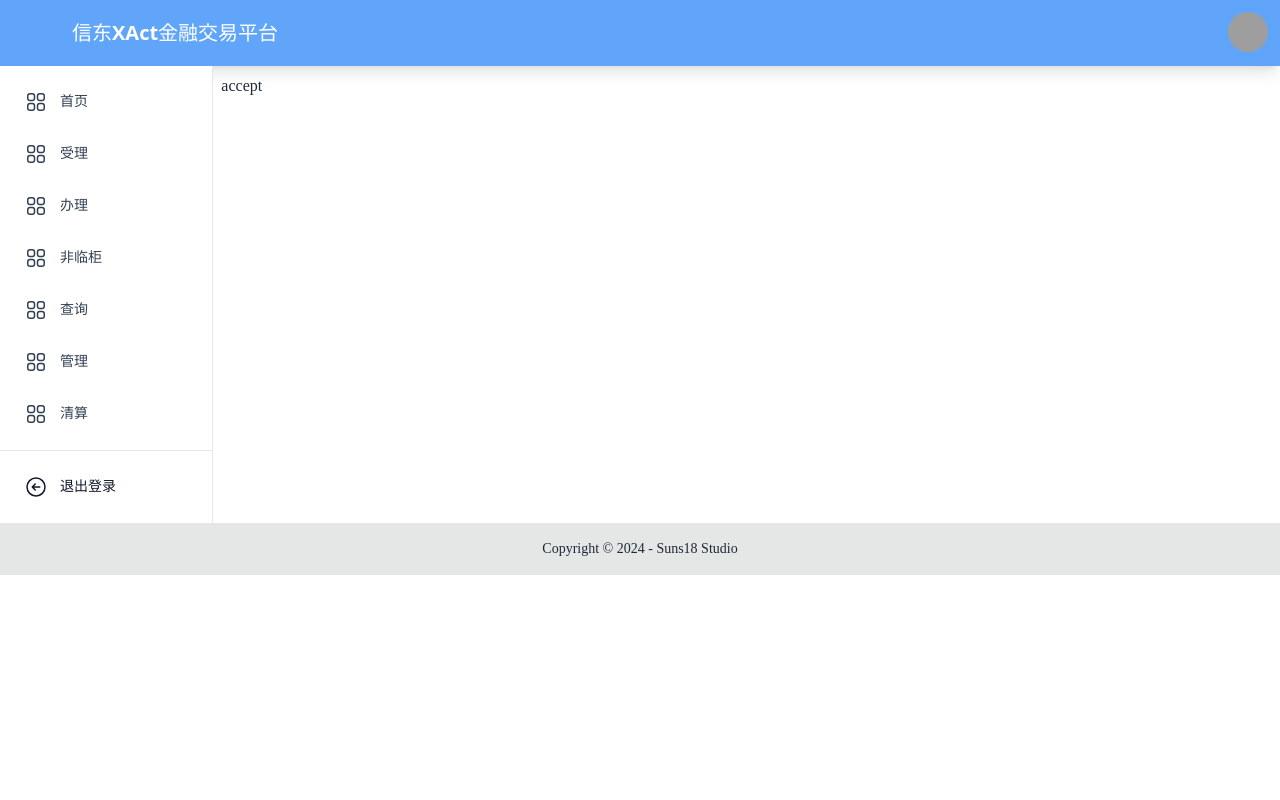
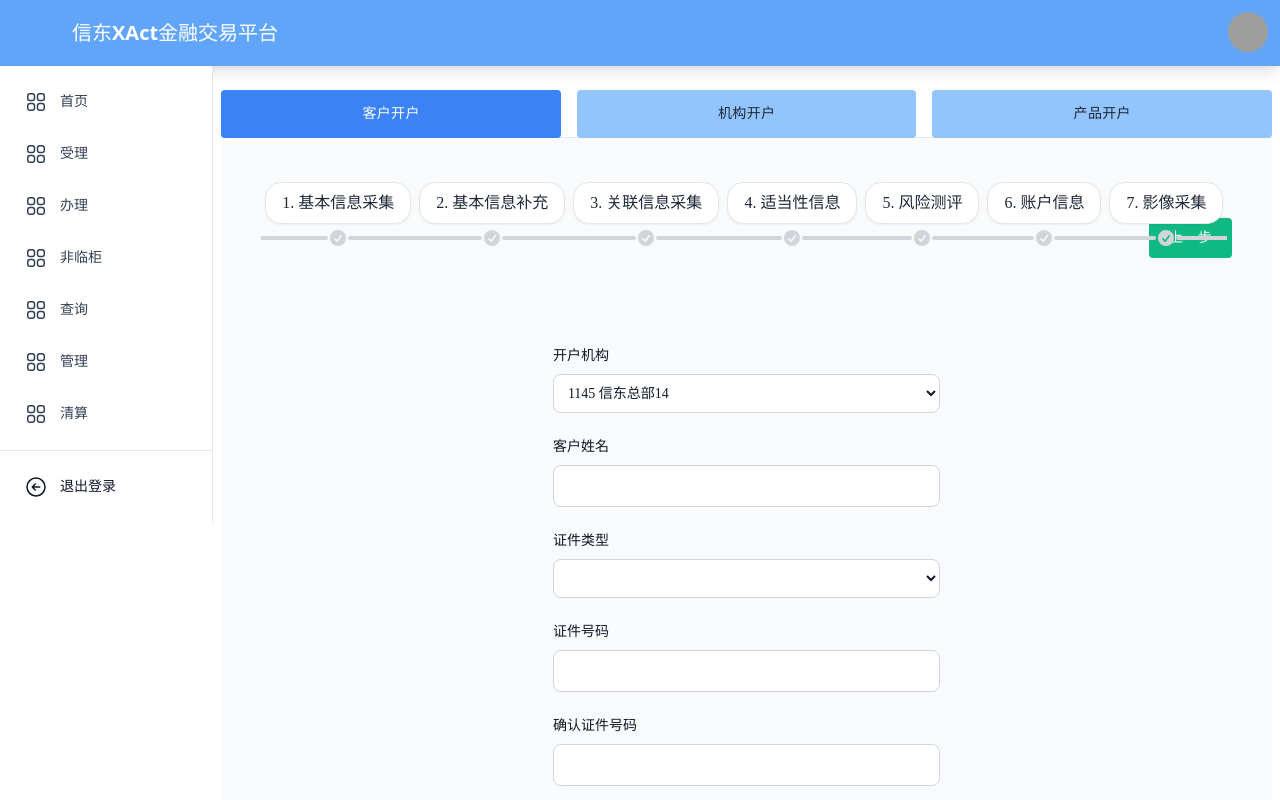
Before and after one commit to suns-18/Xindong-tranxact-front, a Vue app: page /accept/register in a window 1280 px wide. Shown: the top 800 px of the page. Built offline with nearby package versions, Linux system fonts and the light colour scheme; grey boxes are pictures that could not be loaded.

Commit message:
feat: Accept.vue: default page for identifying customer

```diff
--- a/src/pages/Accept.vue
+++ b/src/pages/Accept.vue
@@ -1,11 +1,86 @@
 <script setup lang="ts">
+import {useRoute} from "vue-router";
+import {computed} from "vue";
+import CustomerIdentify from "@/components/accept/CustomerIdentify.vue";
 
+const route = useRoute()
+const isRoot = computed(() => {
+    return route.name == 'acceptRoot'
+})
+const currentPath = computed(() => {
+    return route.path
+})
+
+
+interface MenuItem {
+    title: string,
+    desc: string,
+    path: string,
+    icon: string
+}
+
+const menuItems: MenuItem[] = [
+    {title: "客户开户", path: "/accept/register", icon: "", desc: "为新客户创建、登记账户"},
+    {title: "机构开户", path: "/accept/1", icon: "", desc: "为新机构创建、登记账户"},
+    {title: "产品开户", path: "/accept/2", icon: "", desc: "为新产品创建、登记账户"},
+]
 </script>
 
 <template>
-accept
+    <div class="w-full">
+        <section class="w-full mt-4" aria-multiselectable="false">
+            <ul class="flex flex-row gap-4 items-center border-b border-slate-200" role="tablist">
+                <li class="flex-1" role="presentation" v-for="(item,index) in menuItems">
+                    <router-link
+                            :class="currentPath == item.path?
+                            `tab-button-current text-white`: `tab-button-others hover:text-white`"
+                            :to="item.path">
+                        <span>{{ item.title }}</span>
+                    </router-link>
+                </li>
+            </ul>
+        </section>
+    </div>
+    <div class="h-full" v-if="!isRoot">
+        <div class="p-6 bg-gray-50 rounded-lg w-full h-full">
+            <router-view></router-view>
+        </div>
+    </div>
+    <div class="md:flex h-full w-full" v-else>
+        <CustomerIdentify></CustomerIdentify>
+    </div>
 </template>
 
 <style scoped>
-
+@tailwind components;
+@layer {
+    .tab-button-current {
+        @apply
+        inline-flex items-center justify-center h-12 gap-2 px-6 text-sm
+        font-medium tracking-wide transition duration-300 rounded
+        focus-visible:outline-none whitespace-nowrap bg-blue-500
+        hover:bg-blue-600 focus:bg-blue-700 disabled:cursor-not-allowed disabled:bg-blue-300
+        w-full -mb-px
+        border-b-2 rounded-t
+        border-blue-500 hover:border-blue-600 focus:border-blue-700
+        hover:text-blue-600 focus:text-blue-700
+        disabled:border-slate-500 stroke-blue-500
+        hover:stroke-blue-600 focus:stroke-blue-700
+    }
+    .tab-button-others {
+        @apply
+        inline-flex items-center justify-center h-12 gap-2 px-6 text-sm
+        font-medium tracking-wide transition duration-300 rounded
+        focus-visible:outline-none whitespace-nowrap bg-blue-300
+        hover:bg-blue-600
+        focus:bg-blue-700
+        disabled:cursor-not-allowed disabled:bg-blue-300
+        w-full -mb-px
+        border-b-2 rounded-t
+        border-blue-500 hover:border-blue-600 focus:border-blue-700
+        focus:text-blue-700
+        disabled:border-slate-500 stroke-blue-500
+        hover:stroke-blue-600 focus:stroke-blue-700
+    }
+}
 </style>
```
